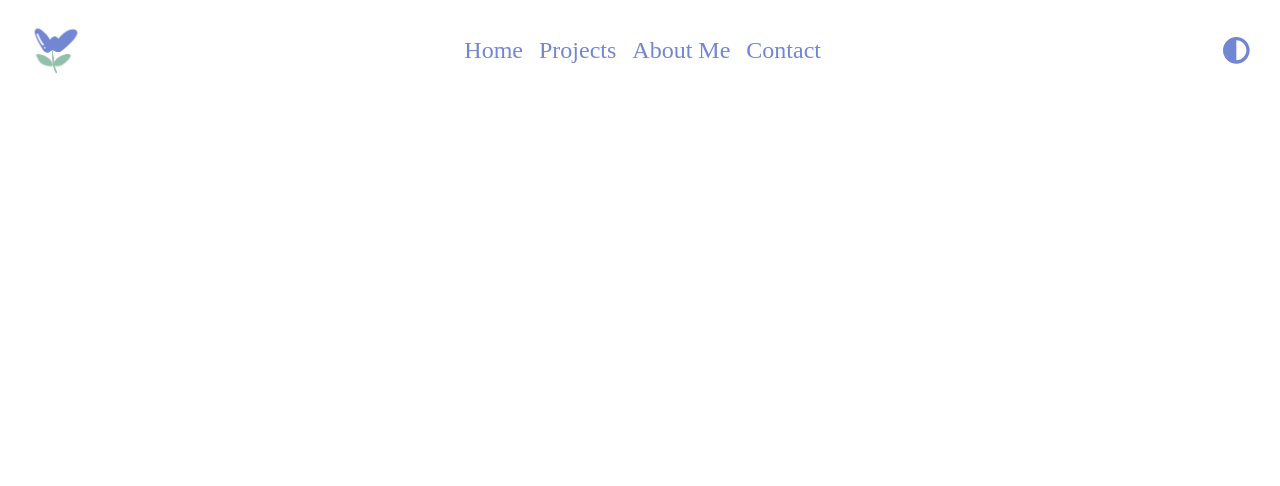
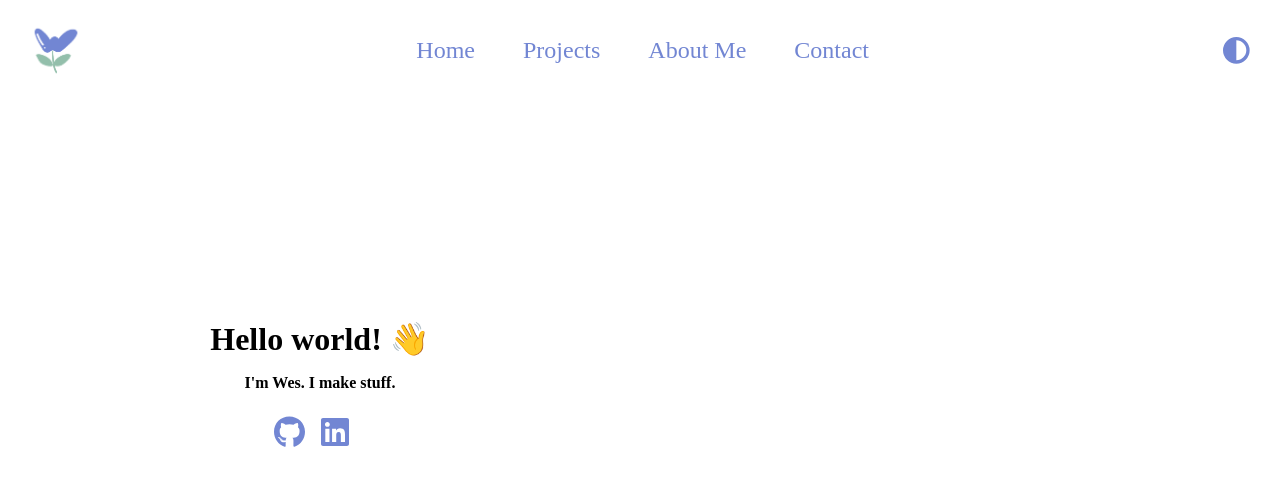
Before and after one commit to blsmxiu47/portfolio, a React (Vite) app: page / in a window 1280 px wide. Shown: the top 486 px of the page. Built offline with nearby package versions, Linux system fonts and the light colour scheme.

Commit message:
create basic home page layout

```diff
--- a/package.json
+++ b/package.json
@@ -11,6 +11,8 @@
   },
   "dependencies": {
     "@fortawesome/fontawesome-svg-core": "^6.4.2",
+    "@fortawesome/free-brands-svg-icons": "^6.4.2",
+    "@fortawesome/free-regular-svg-icons": "^6.4.2",
     "@fortawesome/free-solid-svg-icons": "^6.4.2",
     "@fortawesome/react-fontawesome": "^0.2.0",
     "react": "^18.2.0",
--- a/src/App.tsx
+++ b/src/App.tsx
@@ -2,6 +2,7 @@ import { useState } from 'react'
 import './App.scss'
 import { Routes, Route } from 'react-router-dom'
 import Layout from './components/Layout'
+import Home from './components/Home'
 
 function App() {
   const [count, setCount] = useState(0)
@@ -9,7 +10,9 @@ function App() {
   return (
     <>
     <Routes>
-      <Route path="/" element={<Layout />} />
+      <Route path="/" element={<Layout />}>
+        <Route index element={<Home />} />
+      </Route>
     </Routes>
     </>
   )
--- /dev/null
+++ b/src/components/Home/index.scss
@@ -0,0 +1,43 @@
+@import '../../scss/_variables.scss';
+
+.home-page {
+    top: 40%;
+}
+
+.hero {
+    display: grid;
+    justify-content: center;
+    text-align: center;
+
+    @include breakpoint(md) {
+        width: 50%;
+    }
+
+    h1 {
+        font-size: 4rem;
+        margin-bottom: 2rem;
+    }
+
+    h2 {
+        font-size: 2rem;
+        margin-bottom: 2rem;
+    }
+
+    ul {
+        list-style: none;
+        display: flex;
+        flex-direction: row;
+        justify-content: center;
+        padding: 0;
+        margin: 1rem 1rem;
+
+        li {
+            margin-right: 2rem;
+        }
+    }
+}
+
+.social-icon {
+    color: $primary-color;
+    font-size: 4rem;
+}
--- /dev/null
+++ b/src/components/Home/index.tsx
@@ -0,0 +1,42 @@
+import { FontAwesomeIcon } from "@fortawesome/react-fontawesome";
+import { faGithub, faLinkedin } from "@fortawesome/free-brands-svg-icons";
+import './index.scss';
+
+const Home = () => {
+    return (
+        <div className="container home-page">
+            <div className="hero">
+                <h1>Hello world! <span role="img" aria-label="wave">👋</span></h1>
+                <h2>I'm Wes. I make stuff.</h2>
+                <ul>
+                    <li>
+                        <a
+                            target="_blank"
+                            rel="noreferrer"
+                            href="https://github.com/blsmxiu47"
+                        >
+                            <FontAwesomeIcon
+                                icon={faGithub}
+                                className="social-icon"
+                            />
+                        </a>
+                    </li>
+                    <li>
+                        <a
+                            target="_blank"
+                            rel="noreferrer"
+                            href="https://www.linkedin.com/in/wes-warriner/"
+                        >
+                            <FontAwesomeIcon
+                                icon={faLinkedin}
+                                className="social-icon"
+                            />
+                        </a>
+                    </li>
+                </ul>
+            </div>
+        </div>
+    )
+}
+
+export default Home;
--- a/src/components/Layout/index.scss
+++ b/src/components/Layout/index.scss
@@ -0,0 +1,7 @@
+.container {
+    width: 100%;
+    height: 90%;
+    min-height: 566px;
+    position: absolute;
+    margin: 0 auto;
+}
--- a/src/components/Layout/index.tsx
+++ b/src/components/Layout/index.tsx
@@ -1,10 +1,12 @@
 
+import { Outlet } from 'react-router-dom';
 import Navbar from '../Navbar';
 import './index.scss';
 
 const Layout = () => {
     return <>
         <Navbar />
+        <Outlet />
     </>
 }
 
--- a/src/scss/_variables.scss
+++ b/src/scss/_variables.scss
@@ -3,8 +3,10 @@ $secondary-color: #FFB4B4;
 $accent: #9ED2BE;
 $bg: #fff;
 
-$spacing-md: 16px;
-$spacing-lg: 32px;
+$spacing-md: 48px;
+$spacing-lg: 64px;
+
+$border-radius: 12px;
 
 @mixin breakpoint($point) {
     @if $point == md {
```
Also changed, not shown: 1 other file (tests, documents, lock files or other folders).
